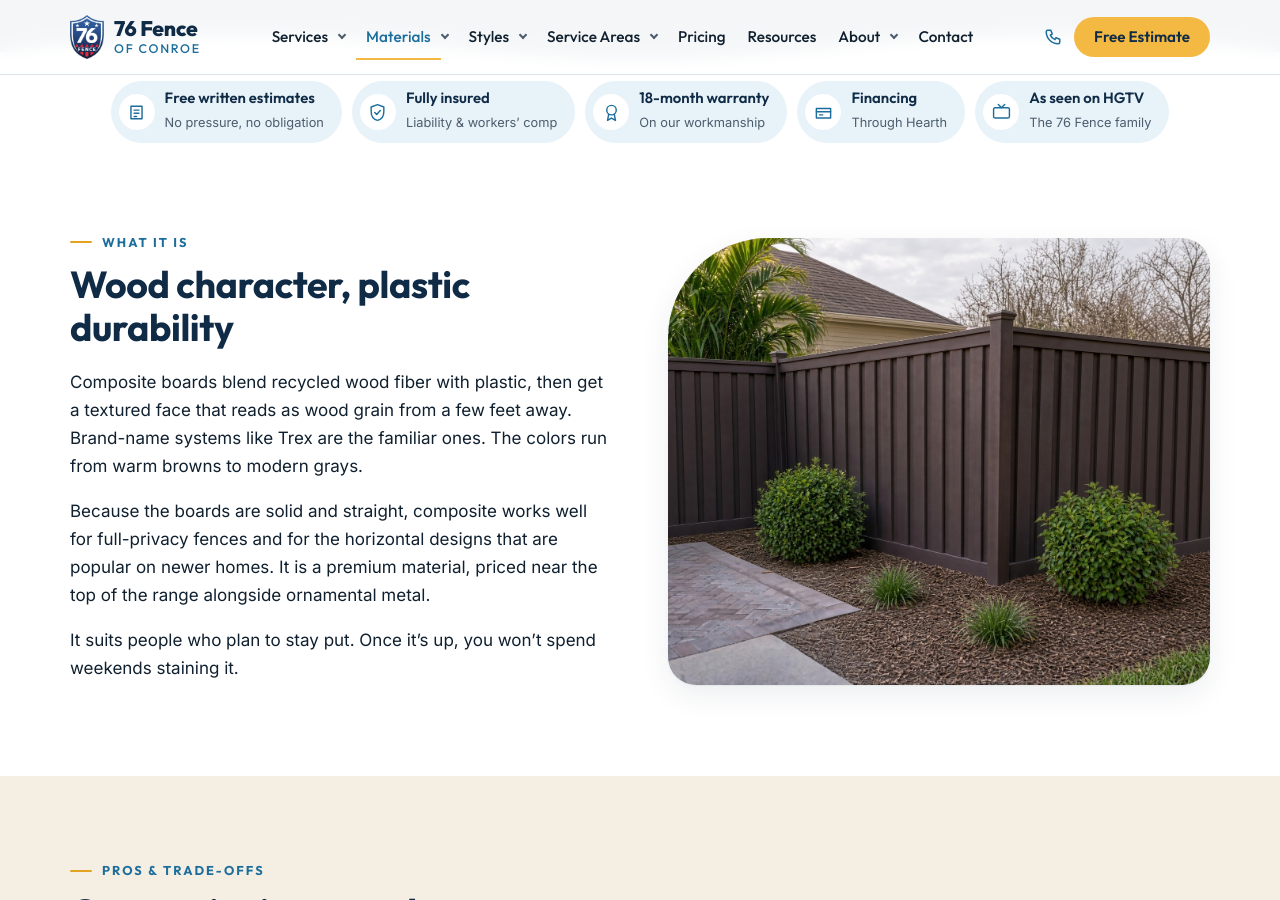
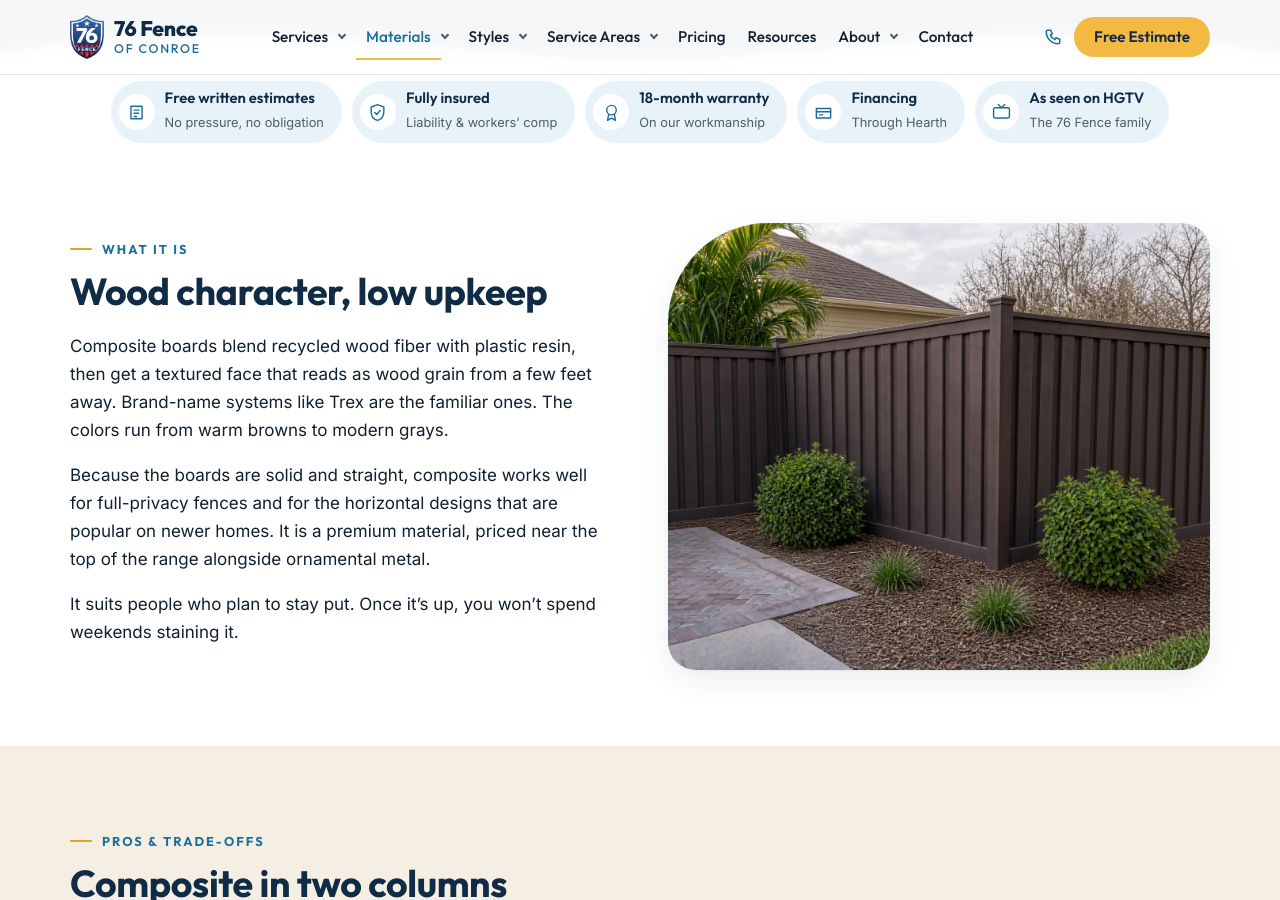
Before and after one commit to brysr1/conroetxfences, a Jekyll site: the page built from materials/composite-trex.md, in a window 1280 px wide and 900 px high, scrolled down 513 px. Built offline with Jekyll 4.4.1, drawn with Linux system fonts in a browser that asks for light colours.

Commit message:
Composite wording: plastic resin only where explaining what it is
Co-Authored-By: Claude Opus 5.5 <noreply@anthropic.com>
Claude-Session: https://claude.ai/code/session_01G5LnwAMmNeAsRzudMbwUtq

```diff
--- a/materials/composite-trex.md
+++ b/materials/composite-trex.md
@@ -6,7 +6,7 @@ permalink: /materials/composite-trex/
 crumb: { title: "Materials", url: "/materials/" }
 faqs:
   - q: "What is composite fencing made of?"
-    a: "A blend of wood fiber and plastic pressed into boards with a wood-grain surface. Trex is the name most people recognize, and several other manufacturers make similar systems."
+    a: "A blend of wood fiber and plastic resin pressed into boards with a wood-grain surface. Trex is the name most people recognize, and several other manufacturers make similar systems."
   - q: "Does composite fade?"
     a: "Most boards lighten a little during the first months in full sun, then settle into their long-term color. Darker colors also get warm to the touch in midsummer."
   - q: "Why does composite cost more than wood?"
@@ -21,8 +21,8 @@ faqs:
   <div class="lc-wrap lc-split">
     <div>
       <p class="lc-kicker">What it is</p>
-      <h2>Wood character, plastic durability</h2>
-      <p>Composite boards blend recycled wood fiber with plastic, then get a textured face that reads as wood grain from a few feet away. Brand-name systems like Trex are the familiar ones. The colors run from warm browns to modern grays.</p>
+      <h2>Wood character, low upkeep</h2>
+      <p>Composite boards blend recycled wood fiber with plastic resin, then get a textured face that reads as wood grain from a few feet away. Brand-name systems like Trex are the familiar ones. The colors run from warm browns to modern grays.</p>
       <p>Because the boards are solid and straight, composite works well for full-privacy fences and for the horizontal designs that are popular on newer homes. It is a premium material, priced near the top of the range alongside ornamental metal.</p>
       <p>It suits people who plan to stay put. Once it&rsquo;s up, you won&rsquo;t spend weekends staining it.</p>
     </div>
```
Also changed, not shown: resources/composite-vs-wood-fence.md (+1 -1 lines).
